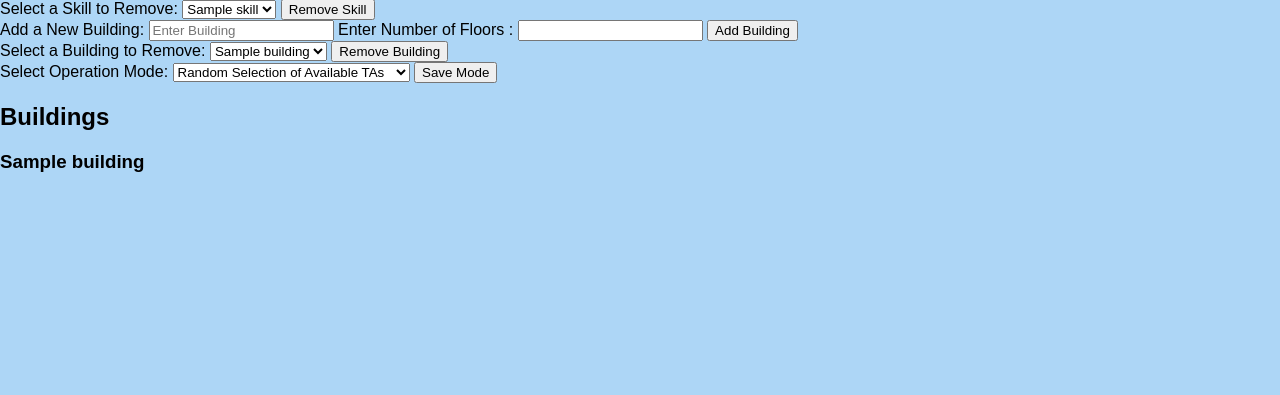
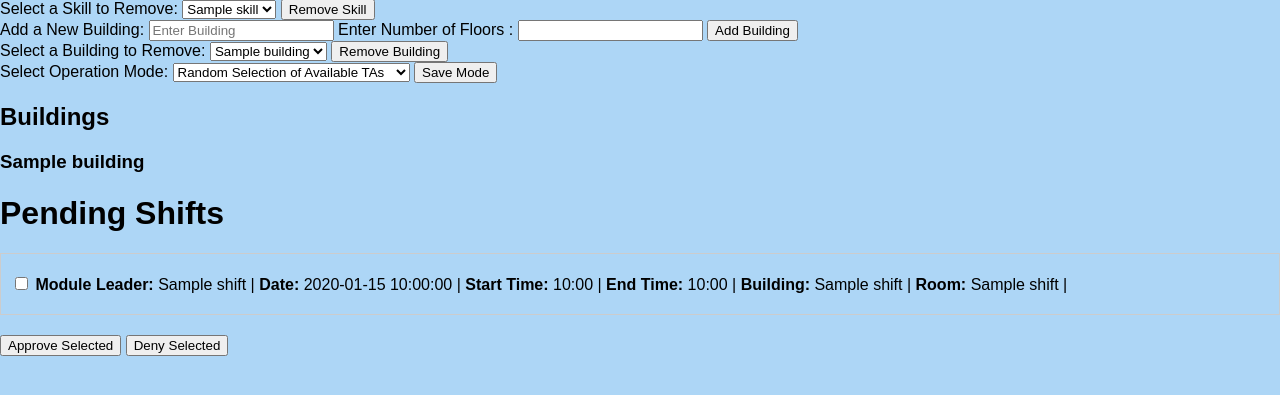
Before and after one commit to AlfieGormley/Teaching-Allocation-System, a Flask app: template templates/admin.html in a window 1280 px wide. Shown: the part 257-652 px from the top of the page. Run offline with Flask 3, Linux system fonts and the light colour scheme; the template is opened without the code that fills it: most values are stand-ins (such as "Sample title", 1, 10 or a date in 2020).

Commit message:
Pending shifts displayed on admin.html
Shifts with a status of pending are now being displayed on admin.html. Here the admin can approve or deny the request.

```diff
--- a/app.py
+++ b/app.py
@@ -112,6 +112,38 @@ def ml():
 @login_required(role="Admin")
 def admin():
 
+    #Query shifts collection for pending shifts
+    pending_shift_docs = db.shifts.find({"status": "pending"})
+
+    pending_shifts = []
+
+    for shift in pending_shift_docs:
+
+        #Look up the module leader
+        ml_data = db.users.find_one({"_id": shift["ml_id"]})
+
+        #Extract ML name
+        ml_name = ml_data["name"]
+
+        #Look up the building
+        building_data = db.buildings.find_one({"_id": shift["building"]})
+
+        #Look up Building name
+        building_name = building_data["name"]
+
+        shift_data = {
+            "shift_id": shift["_id"],
+            "ml_name": ml_name,
+            "date": shift["date"],
+            "start_time": shift["start_time"],
+            "end_time": shift["end_time"],
+            "building_name": building_name,
+            "room_name": shift["room"],
+        }
+
+        pending_shifts.append(shift_data)
+
+
     #find the _id and name of each skill inside the collection
     compsci_skill_cursor =  db.compsci_skills.find({}, {"_id": 1, "name": 1})
 
@@ -123,11 +155,12 @@ def admin():
     buildings = [{"_id": building["_id"], "name": building["name"]} for building in buildings_cursor]
 
     all_users = db.users.find({}, {"_id": 1, "name": 1})
+
     user_names = [user['name'] for user in all_users]
 
 
 
-    return render_template('admin.html', user_names = user_names, compsci_skills=compsci_skills, buildings=buildings)
+    return render_template('admin.html', user_names = user_names, compsci_skills=compsci_skills, buildings=buildings, pending_shifts=pending_shifts)
 
 @app.route('/unauthorized/')
 def unauthorized():
--- a/static/css/cal.css
+++ b/static/css/cal.css
@@ -295,3 +295,18 @@ body {
 .drop-button:hover {
     background-color: #e60000; /* Darker red on hover */
 }
+
+
+
+/* FOR ADMIN SHIFT APPROVAL BOX */
+
+.shift-container {
+	max-height: 500px; /* Adjust this height as needed */
+	overflow-y: scroll;
+	border: 1px solid #ccc;
+	padding: 10px;
+	margin-bottom: 20px;
+}
+.shift-item {
+	margin: 10px 0;
+}
--- a/templates/admin.html
+++ b/templates/admin.html
@@ -160,6 +160,34 @@
 </div>
 
 
+<h1>Pending Shifts</h1>
+
+    {% if pending_shifts %}
+        <!-- Shift Container -->
+        <form name="admin_approval_form"  method="POST">
+            <div class="shift-container">
+                {% for shift in pending_shifts %}
+                    <div class="shift-item">
+                        <input type="checkbox" name="shift_ids" value="{{ shift._id }}">
+                        <strong>Module Leader:</strong> {{ shift.ml_name }} |
+                        <strong>Date:</strong> {{ shift.date }} |
+                        <strong>Start Time:</strong> {{ shift.start_time.strftime('%H:%M') }} |
+                        <strong>End Time:</strong> {{ shift.end_time.strftime('%H:%M') }} |
+                        <strong>Building:</strong> {{ shift.building_name }} |
+                        <strong>Room:</strong> {{ shift.room_name }} |
+                    </div>
+                {% endfor %}
+            </div>
+
+            <!-- Buttons to approve or deny -->
+            <button type="submit" name="approve" value="approve">Approve Selected</button>
+            <button type="submit" name="deny" value="deny">Deny Selected</button>
+        </form>
+    {% else %}
+        <p>No pending shifts.</p>
+    {% endif %}
+
+
 
 
 
```
Also changed, not shown: user/models.py (+2 -5 lines).
